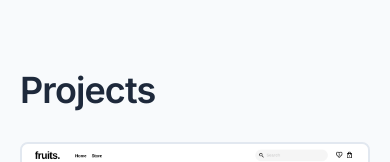
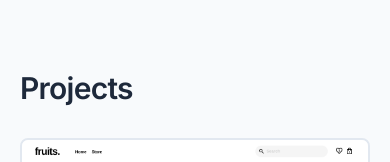
Before and after one commit to amadeuio/portfolio, a React (Vite) app: page / in a window 390 px wide. Shown: the part 766-928 px from the top of the page. Built offline with nearby package versions, Linux system fonts and the light colour scheme.

Commit message:
refactor: enhance Paragraph and Title components for improved styling and responsiveness
- Added level prop to Paragraph component to adjust text styling based on level
- Updated Title component to contain responsive design implicitly

```diff
--- a/src/components/Paragraph.tsx
+++ b/src/components/Paragraph.tsx
@@ -1,12 +1,18 @@
 import { cn } from '../utils/cn';
 
 interface ParagraphProps {
+  level?: 1 | 2;
   children: React.ReactNode;
   className?: string;
 }
 
-const Paragraph = ({ children, className }: ParagraphProps) => (
-  <p className={cn('text-secondary leading-8', className)}>{children}</p>
+const levelClasses: Record<ParagraphProps['level'], string> = {
+  1: 'text-secondary leading-8',
+  2: 'text-tertiary leading-6',
+};
+
+const Paragraph = ({ level = 1, children, className }: ParagraphProps) => (
+  <p className={cn(levelClasses[level], className)}>{children}</p>
 );
 
 export default Paragraph;
--- a/src/components/Title.tsx
+++ b/src/components/Title.tsx
@@ -6,17 +6,15 @@ interface TitleProps {
   className?: string;
 }
 
-const baseClasses = 'font-semibold';
-
 const levelClasses: Record<TitleProps['level'], string> = {
-  1: 'text-7xl tracking-tightest',
-  2: 'text-4xl tracking-tight',
+  1: 'text-5xl sm:text-7xl tracking-tightest',
+  2: 'text-3xl sm:text-4xl tracking-tight',
   3: 'text-xl tracking-tight',
 };
 
 const Title = ({ level = 1, children, className = '' }: TitleProps) => {
   const Tag = `h${level}` as keyof JSX.IntrinsicElements;
-  return <Tag className={cn(baseClasses, levelClasses[level], className)}>{children}</Tag>;
+  return <Tag className={cn('font-semibold', levelClasses[level], className)}>{children}</Tag>;
 };
 
 export default Title;
```
